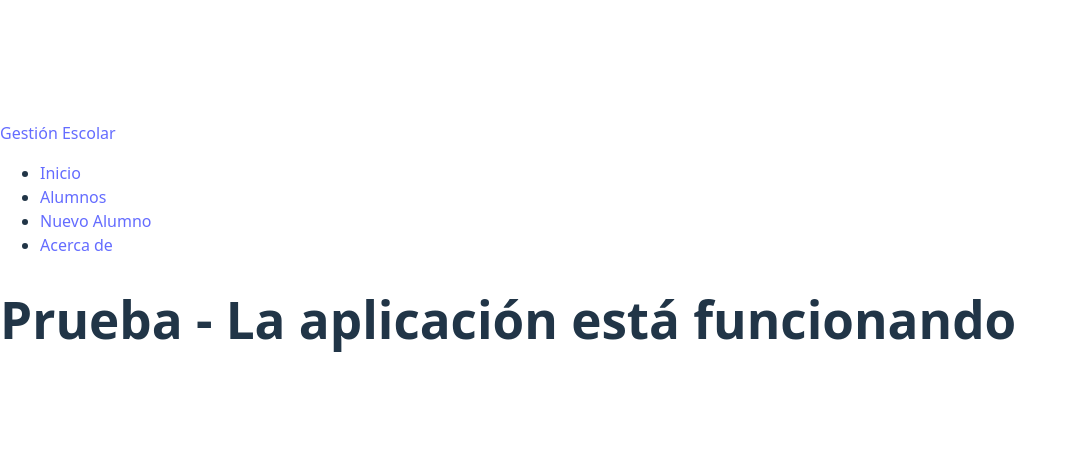
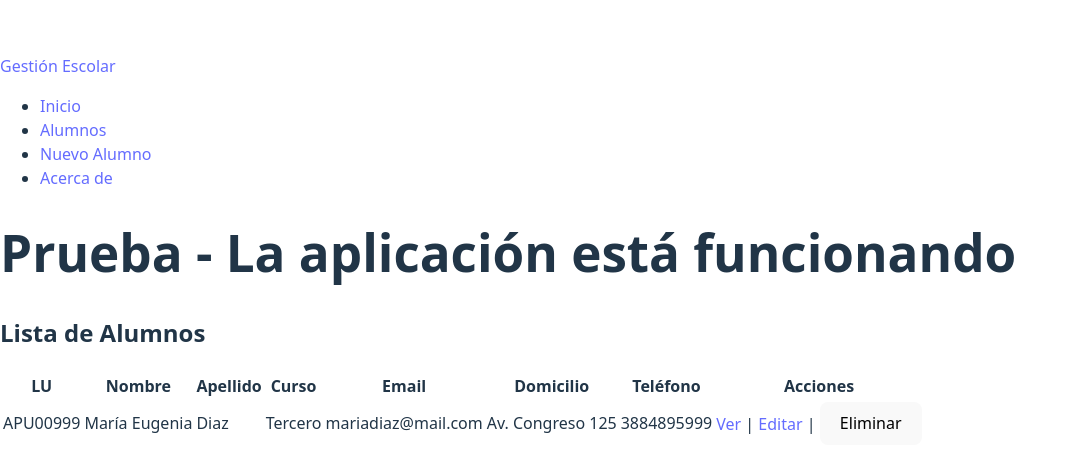
Before and after one commit to valenmadrigal/tp05PV2025Grupo20, a React (Vite) app in the folder tp05PV2025Grupo20/: page /alumnos in a window 1280 px wide. Shown: the part 149-622 px from the top of the page, without its empty margins (0-1076 px from the left). Built offline with nearby package versions, Linux system fonts and the light colour scheme.

Commit message:
listaAlumno y nuevoAlumno  subido por Mamani Noe Franco

```diff
--- a/tp05PV2025Grupo20/src/assets/components/App2.jsx
+++ b/tp05PV2025Grupo20/src/assets/components/App2.jsx
@@ -1,8 +1,8 @@
 import { BrowserRouter as Router, Routes, Route } from 'react-router-dom';
 import NavBar from './NavBar';
 import Home from './home';  // Ahora importado desde components
-
-
+import ListaAlumnos from './ListaAlumnos'; //estoy viendo  como  va
+import NuevoAlumno from './NuevoAlumno';
 
 function App2() {
   return (
@@ -12,6 +12,8 @@
         <h1>Prueba - La aplicación está funcionando</h1>
         <Routes>
           <Route path="/" element={<Home />} />
+          <Route path="/alumnos" element={<ListaAlumnos />} /> {/* <-- agregado ahora mismo */}
+         <Route path="/alumnos/nuevo" element={<NuevoAlumno />} /> {/* <-- Cambiado */}
         </Routes>
       </div>
     </Router>
--- a/tp05PV2025Grupo20/src/assets/components/ListaAlumnos.jsx
+++ b/tp05PV2025Grupo20/src/assets/components/ListaAlumnos.jsx
@@ -0,0 +1,55 @@
+import { Link } from 'react-router-dom';
+
+export default function ListaAlumnos() {
+  // Ejemplo de datos de alumnos (puedes reemplazarlo por datos reales o props)
+  const alumnos = [
+    {
+      lu: "APU00999",
+      nombre: "María Eugenia",
+      apellido: "Diaz",
+      curso: "Tercero",
+      email: "mariadiaz@mail.com",
+      domicilio: "Av. Congreso 125",
+      telefono: "3884895999"
+    }
+    // Puedes agregar más alumnos aquí
+  ];
+
+  return (
+    <div>
+      <h2>Lista de Alumnos</h2>
+      <table>
+        <thead>
+          <tr>
+            <th>LU</th>
+            <th>Nombre</th>
+            <th>Apellido</th>
+            <th>Curso</th>
+            <th>Email</th>
+            <th>Domicilio</th>
+            <th>Teléfono</th>
+            <th>Acciones</th>
+          </tr>
+        </thead>
+        <tbody>
+          {alumnos.map((alumno, idx) => (
+            <tr key={idx}>
+              <td>{alumno.lu}</td>
+              <td>{alumno.nombre}</td>
+              <td>{alumno.apellido}</td>
+              <td>{alumno.curso}</td>
+              <td>{alumno.email}</td>
+              <td>{alumno.domicilio}</td>
+              <td>{alumno.telefono}</td>
+              <td>
+                <Link to={`/alumnos/${alumno.lu}`}>Ver</Link>{" | "}
+                <Link to={`/alumnos/${alumno.lu}/editar`}>Editar</Link>{" | "}
+                <button onClick={() => alert("Eliminar alumno")}>Eliminar</button>
+              </td>
+            </tr>
+          ))}
+        </tbody>
+      </table>
+    </div>
+  );
+}
--- /dev/null
+++ b/tp05PV2025Grupo20/src/assets/components/NuevoAlumno.jsx
@@ -0,0 +1,17 @@
+export default function NuevoAlumno() {
+  return (
+    <div>
+      <h2>Agregar Nuevo Alumno</h2>
+      <form>
+        <input type="text" placeholder="LU" required /><br />
+        <input type="text" placeholder="Nombre" required /><br />
+        <input type="text" placeholder="Apellido" required /><br />
+        <input type="text" placeholder="Curso" required /><br />
+        <input type="email" placeholder="Email" required /><br />
+        <input type="text" placeholder="Domicilio" required /><br />
+        <input type="text" placeholder="Teléfono" required /><br />
+        <button type="submit">Guardar</button>
+      </form>
+    </div>
+  );
+}
```
